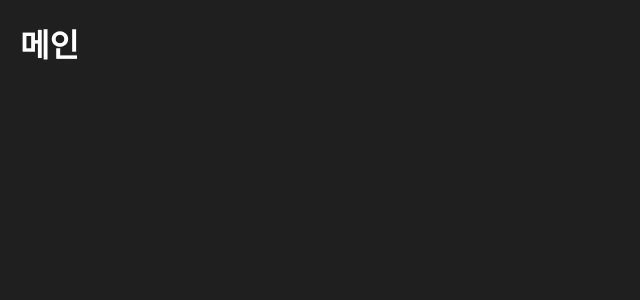
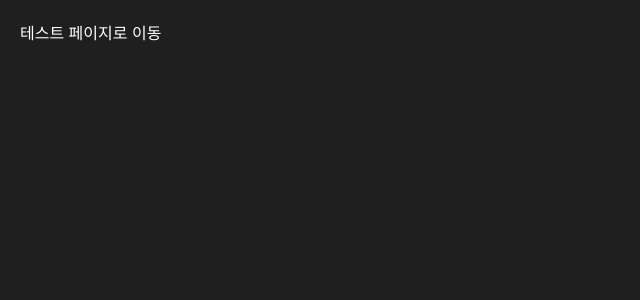
Before and after one commit to kks2139/ham-sausage, a Next.js app: page / in a window 1280 px wide. Shown: the top 300 px of the page, without its empty margins (0-640 px from the left). Built offline with nearby package versions, Linux system fonts and the light colour scheme.

Commit message:
refactor: 테스트 화면이동 링크 추가

```diff
--- a/src/app/(pages)/page.tsx
+++ b/src/app/(pages)/page.tsx
@@ -1,4 +1,5 @@
 import classNames from "classnames/bind";
+import Link from "next/link";
 
 import styles from "./page.module.scss";
 
@@ -7,7 +8,7 @@ const cn = classNames.bind(styles);
 export default function Main() {
   return (
     <main className={cn("Main")}>
-      <h1>메인</h1>
+      <Link href="/test">테스트 페이지로 이동</Link>
     </main>
   );
 }
```
